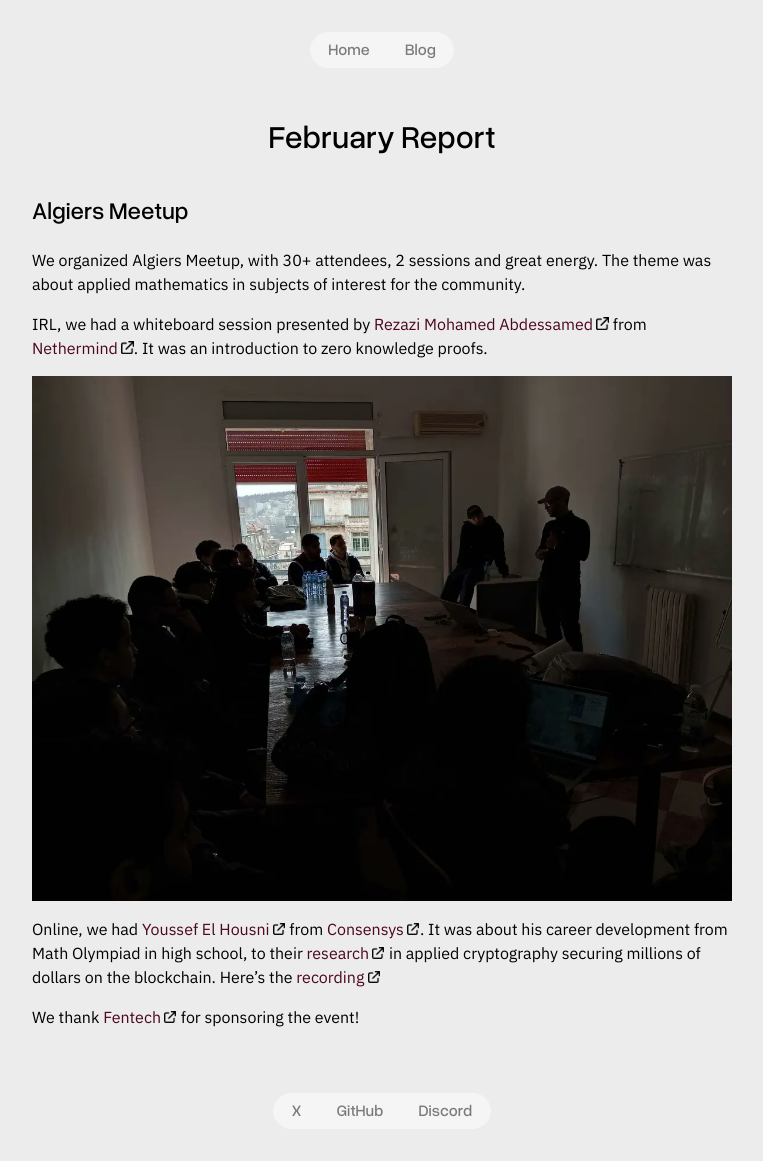
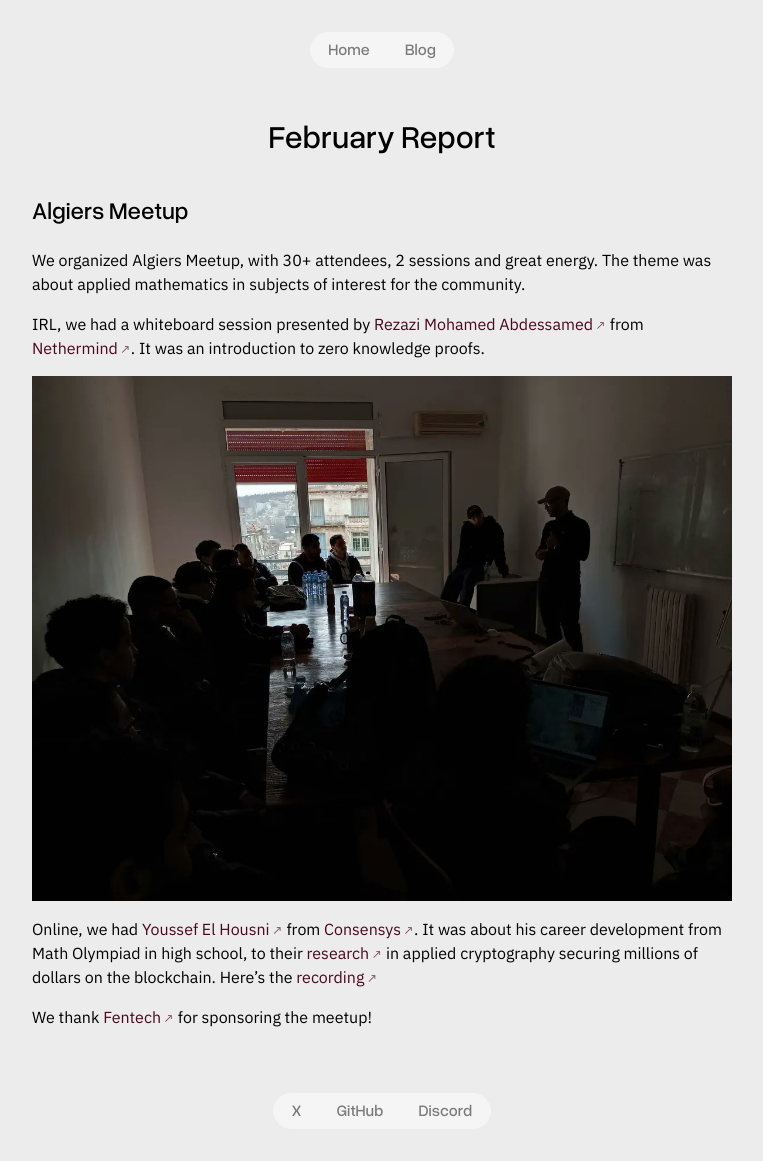
Before and after one commit to e11iptic/e11iptic.github.io, a Jekyll site: the page built from _posts/2026-02-28-feb-26-report.md, in a window 1280 px wide. Shown: the whole page, without its empty margins (258-1021 px from the left). Built offline with Jekyll 4.4.1, drawn with Linux system fonts in a browser that asks for light colours.

Commit message:
ty Fentech

```diff
--- a/_posts/2026-02-28-feb-26-report.md
+++ b/_posts/2026-02-28-feb-26-report.md
@@ -15,4 +15,4 @@ IRL, we had a whiteboard session presented by [Rezazi Mohamed Abdessamed](https:
 
 Online, we had [Youssef El Housni](https://www.linkedin.com/in/youssef-el-housni-412427108/) from [Consensys](https://consensys.io/). It was about his career development from Math Olympiad in high school, to their [research](https://yelhousni.github.io/#publications) in applied cryptography securing millions of dollars on the blockchain. Here's the [recording](https://www.youtube.com/watch?v=bhoqHfUXK8k)
 
-We thank [Fentech](https://fentech.ai/) for sponsoring the event!
+We thank [Fentech](https://fentech.ai/) for sponsoring the meetup!
--- a/_sass/main.scss
+++ b/_sass/main.scss
@@ -216,17 +216,11 @@ footer {
             text-decoration: none;
             color: #4c061d;
 
-            &::after {
-                content: "";
-                display: inline-block;
-                width: 0.8em;
-                height: 0.8em;
+            &[href^="http"]::after {
+                content: "↗";
                 margin-left: 0.2em;
-                margin-bottom: 0.2em;
-                background-image: url("/assets/external-link.png");
-                background-size: contain;
-                background-repeat: no-repeat;
-                vertical-align: middle;
+                font-size: 0.8em;
+                opacity: 0.7;
             }
         }
 
```
